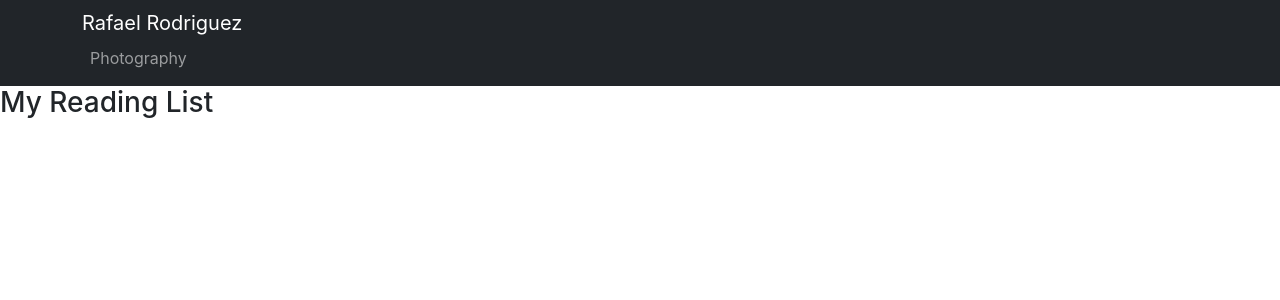
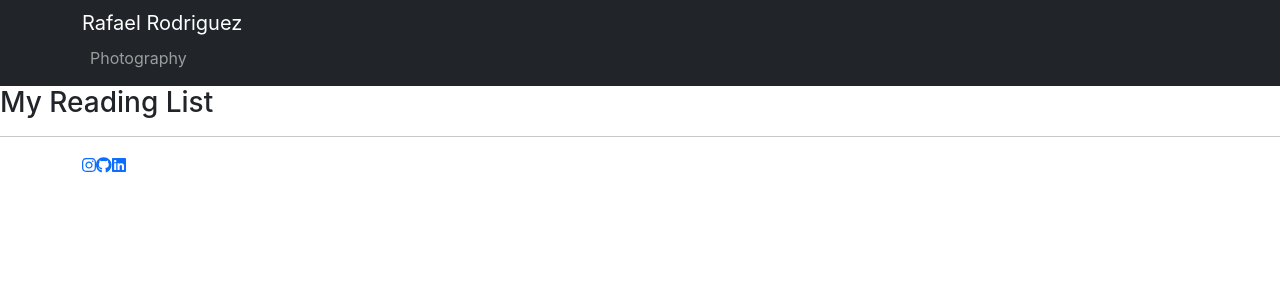
Before and after one commit to RRodriguez26/website, a React (Create React App) app: page /readinglists in a window 1280 px wide. Shown: the top 300 px of the page. Built offline with nearby package versions, Linux system fonts and the light colour scheme.

Commit message:
Add icons that links to my personal profiles.

```diff
--- a/src/App.js
+++ b/src/App.js
@@ -6,6 +6,7 @@ import Illustration from './Pages/Illustration';
 import Photography from './Pages/Photography';
 import Projects from './Pages/Projects';
 import ReadingLists from './Pages/ReadingList';
+import Footer from './components/Footer';
 
 
 function App() {
@@ -19,7 +20,9 @@ function App() {
         <Route path='/projects' element={<Projects/>}/>
         <Route path='/readinglists' element={<ReadingLists/>}/>
       </Routes>
+      <Footer/>
     </Router>
+
   );
 }
 
--- /dev/null
+++ b/src/components/Footer.js
@@ -0,0 +1,21 @@
+import React from 'react';
+import { Container } from 'reactstrap';
+import { FontAwesomeIcon } from '@fortawesome/react-fontawesome';
+import { faInstagram, faGithub, faLinkedin } from '@fortawesome/free-brands-svg-icons';
+
+class Footer extends React.Component {
+    render() {
+        return(
+        <footer>
+            <hr/>
+            <Container>
+                <a href="https://www.instagram.com/towering_manifesto.py/"><FontAwesomeIcon icon={faInstagram}/></a>
+                <a href="https://github.com/RRodriguez26"><FontAwesomeIcon icon={faGithub}/></a>
+                <a href="https://www.linkedin.com/in/rafael-perez-2a442b195/"><FontAwesomeIcon icon={faLinkedin}/></a>
+            </Container>
+        </footer>
+        )
+    }
+}
+
+export default Footer;
```
